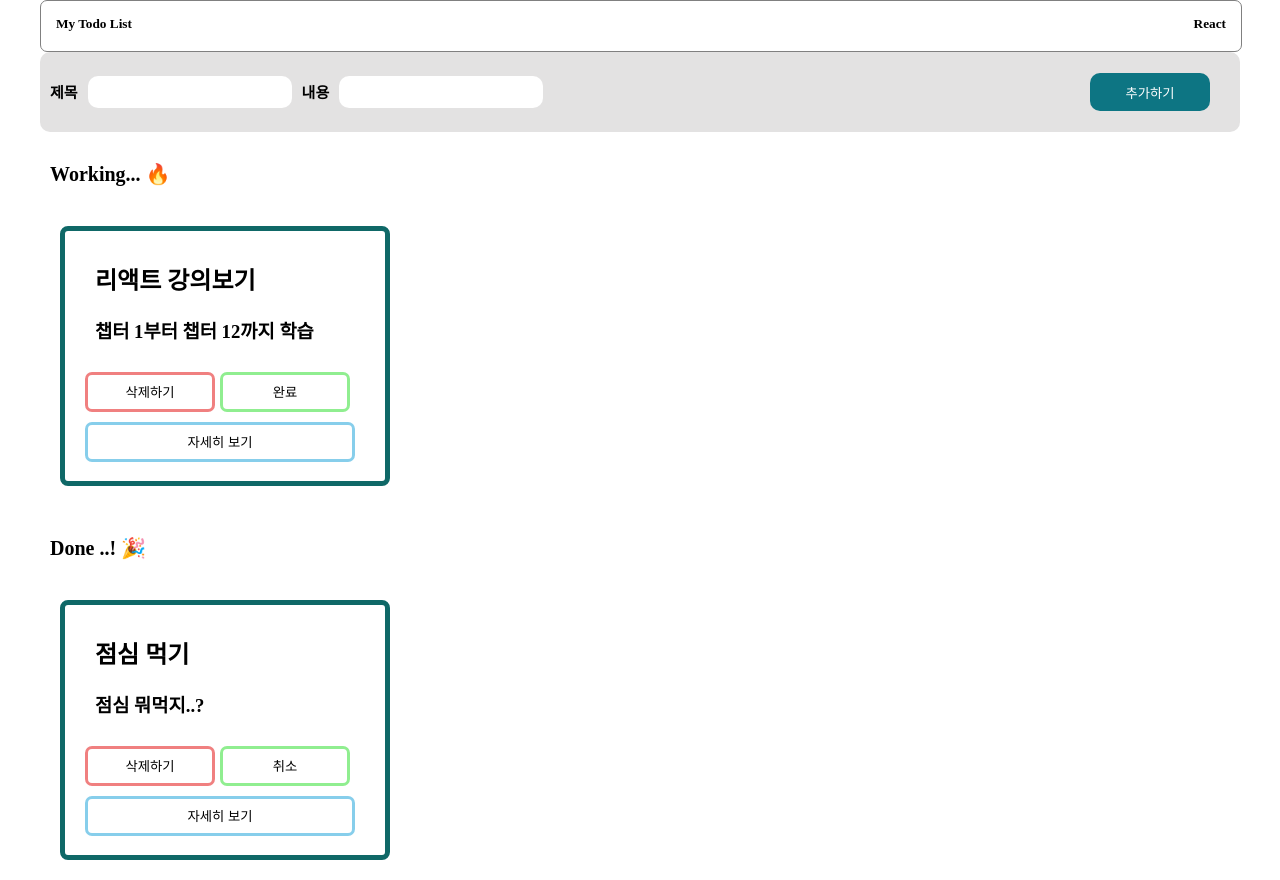
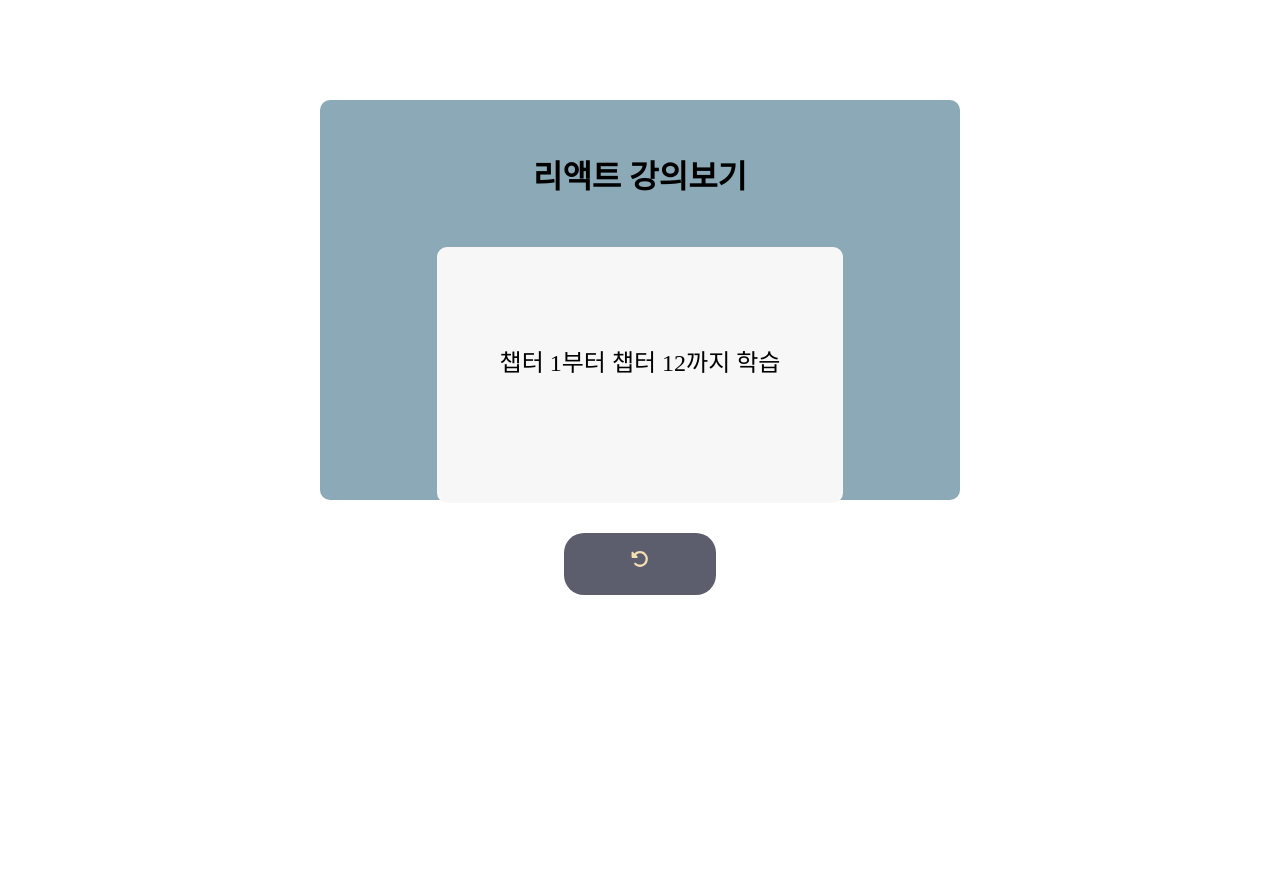
Before and after one commit to minimi61/react-redux-assignment2, a React (Create React App) app: page /DetailPage/1 in a window 1280 px wide. After the commit the page ends 800 px from the top, so only its background shows below. Built offline with nearby package versions, Linux system fonts and the light colour scheme.

Commit message:
+toggletodo&router done

```diff
--- a/src/App.js
+++ b/src/App.js
@@ -1,11 +1,11 @@
 import './App.css';
-import Layout from './components/Layout';
 import React from 'react';
+import Router from './shared/Router';
 
 function App() {
   return (
     <>
-      <Layout />
+      <Router/>
     </>
   );
 }
--- a/src/components/DetailPage.jsx
+++ b/src/components/DetailPage.jsx
@@ -1,11 +1,78 @@
 import React from "react";
+import { useParams } from "react-router-dom";
+import styled from "styled-components";
+import { FontAwesomeIcon } from '@fortawesome/react-fontawesome';
+import { faRotateLeft } from "@fortawesome/free-solid-svg-icons";
+import { useNavigate } from 'react-router-dom';
+import { useDispatch, useSelector } from 'react-redux';
+
+
+const DetailBox = styled.div`
+  width: 50%;
+  height: 50vh;
+  margin: 0  auto;
+  margin-top: 100px;
+  border-radius: 10px;
+  background-color: #8ba9b6;
+`
+const DetailCONTATNER = styled.div`
+  padding: 30px;
+  text-align: center;
+  justify-content: center;
+`
+const DetailContent = styled.div`
+  width: 70%;
+  height: 160px;
+  background-color: #f7f7f7;
+  margin: 0 auto;
+  margin-top: 50px;
+  border-radius: 10px;
+  padding-top: 6rem;
+  font-size: 24px;
+`
+const BACKBTN = styled.div`
+  width: 120px;
+  height: 30px;
+  background-color: #5c5d6d;
+  padding: 1rem;
+  font-size: 18px;
+  font-weight: bolder;
+  color: wheat;
+  border-radius: 20px;
+  margin: 30px auto;
+  cursor: pointer;
+
+  &:hover {
+    background-color: wheat;
+    color: #5c5d6d;
+  }
+`
 
 const DetailPage = () => {
+  const navigate = useNavigate();
+  //뒤로가기 버튼
+  const BackToHome = () => {
+    navigate(-1);
+  }
+
+  const param = useParams();
+  // console.log(param)
+
+  const states = useSelector((state) => state.todosReducer)
+  const sameIdContents = [...states].find(state => {
+    return state.id ===Number(param.id)
+  })
+  console.log(sameIdContents)
+
+
   return (
-    <div>
-      <h1>홈</h1>
-      <p>이곳은 홈이에요. 가장 먼저 보여지는 페이지죠.</p>
-    </div>
+    <DetailBox>
+      <DetailCONTATNER>
+        <h1>{sameIdContents.title}</h1>
+        <DetailContent>{sameIdContents.body }</DetailContent>
+        <BACKBTN onClick={BackToHome}><FontAwesomeIcon icon={faRotateLeft}/></BACKBTN>
+      </DetailCONTATNER>
+    </DetailBox>
   );
 };
 
--- a/src/components/FormInput.jsx
+++ b/src/components/FormInput.jsx
@@ -1,7 +1,6 @@
 import styled from "styled-components";
 import { useState } from 'react';
 import {useDispatch} from 'react-redux'
-import { initialState } from '../redux/modules/todosReducer'
 import { addTodo } from "../redux/modules/todosReducer";
 import List from "./List";
 
@@ -64,7 +63,7 @@ const FormInput = () => {
       body: body,
     }
     dispatch(addTodo(data))
-    // dispatch(dataSave([...initialState, data]))
+// dispatch에서는 합쳐주는 것을 못함
     setTitle('');
     setBody('');
   }
--- a/src/components/List.jsx
+++ b/src/components/List.jsx
@@ -1,6 +1,6 @@
 import styled from "styled-components";
 import Todos from './Todos'
-import { useDispatch, useSelector } from 'react-redux';
+import { useSelector } from 'react-redux';
 
 const ListContainer = styled.div`
   width: 100%;
@@ -21,9 +21,9 @@ const TodosBox = styled.div`
 `
 
 const List = () => {
-  const dispatch = useDispatch(); // dispatch 생성
+  // const dispatch = useDispatch(); // dispatch 생성
   const states = useSelector((state) => state.todosReducer)
-  // console.log(states)
+
   const isDoneFalse = states.filter(state => !state.isDone)
   const isDoneTrue = states.filter(state => state.isDone)
 
@@ -48,11 +48,13 @@ const List = () => {
         Done ..! 🎉
         </p>
         <div>
+        <TodosBox>
           {isDoneTrue.map((state) => {
             return (
               <Todos title={state.title} body={state.body} key={state.id} id={state.id} isDone={state.isDone}/>
           )
-                })}
+          })}
+          </TodosBox>
         </div>
       </div>
 
--- a/src/components/Todos.jsx
+++ b/src/components/Todos.jsx
@@ -1,8 +1,7 @@
 import React from "react";
 import styled from "styled-components";
 import { useDispatch, useSelector } from 'react-redux';
-import { Route } from 'react-router-dom';
-import DetailPage from "./DetailPage";
+import {useNavigate} from 'react-router-dom'
 
 const TodoBox = styled.div`
   width: 300px;
@@ -20,18 +19,6 @@ const TodoBox = styled.div`
     div {
       margin-left: -20px;
       display: flex;
-      /* justify-content: space-between; */
-
-      /* button {
-        width: 130px;
-        height: 40px;
-        border-radius: 7px;
-        background-color: white;
-        border: 3px solid ${(props) => props.bordercolor};
-        color: ${(props) => props.ABC};
-        cursor: pointer;
-        margin-right: 5px;
-      } */
     }
   }
 `
@@ -65,18 +52,20 @@ const DetailPageBtn = styled.button`
 
 const Todos = ({ title, body, id, isDone }) => {
   const dispatch = useDispatch(); // dispatch 생성
+  const navigate = useNavigate();
+
+
   const deleteTodo = () => {
     dispatch({type: 'DELETE_TODO', id})
   }
   const toggleTodo = () => {
     console.log(isDone)
     dispatch({type: 'TOGGLE_TODO', id, isDone})
-    // dispatch(toggleTodo(isDone)) AAA
+    /// dispatch(toggleTodo(id,isDone)) AAA
   }
   const DetailPage = () => {
-    console.log('디테일');
-
-    <Route path="/detail" component={DetailPage} />
+    navigate(`/DetailPage/${id}`);
+    // <Route path="/detail" component={DetailPage} />
   }
 
   return (
--- a/src/index.js
+++ b/src/index.js
@@ -3,7 +3,7 @@ import React from "react";
 import ReactDOM from "react-dom/client";
 import App from "./App";
 import reportWebVitals from "./reportWebVitals";
-import { BrowserRouter } from "react-router-dom";
+// import { BrowserRouter } from "react-router-dom";
 
 // 우리가 추가할 코드
 import store from "./redux/config/configStore";
@@ -16,9 +16,9 @@ root.render(
 	//App을 Provider로 감싸주고, configStore에서 export default 한 store를 넣어줍니다.
 
   <Provider store={store}>
-    <BrowserRouter>
+    {/* <BrowserRouter> */}
       <App />
-    </BrowserRouter>
+    {/* </BrowserRouter> */}
 
   </Provider>
 
--- a/src/redux/modules/todosReducer.js
+++ b/src/redux/modules/todosReducer.js
@@ -1,4 +1,3 @@
-// import { stat } from "fs";
 
 const ADD_TODO = 'ADD_TODO';
 const DELETE_TODO = 'DELETE_TODO';
@@ -59,12 +58,16 @@ export default function todosReducer(state = initialState, action){
 			return state
 
 		case TOGGLE_TODO:
-			console.log(action.id)
-			console.log('x id', state.map(x => x.id === action.id))
-			console.log('x isDone', state.map(x => x.isDone))
+			// console.log(action.id)
+			// console.log('x id', state.map(x => x.id === action.id))
+			// console.log('x isDone', state.map(x => x.isDone))
 			// state = [...state].map(todo => todo.id === action.id ? !todo.isDone : todo.isDone)
 			// console.log([...state].map(x => x.id === action.id? !x.isDone : x.isDone))
-			console.log(state.map(todo => todo.id === action.id ? { ...todo, isDone: !todo.isDone} : todo))
+			// console.log(state.map(todo => todo.id === action.id ? { ...todo, isDone: !todo.isDone} : todo))
+			state = [...state].map((todo) =>
+				todo.id === action.id ?
+					{...todo, isDone: !todo.isDone} : todo
+			)
 			// console.log(state.map(x=>x.isDone)) AAA
 			return state
 
--- /dev/null
+++ b/src/shared/Router.js
@@ -0,0 +1,20 @@
+import React from "react";
+// 1. react-router-dom을 사용하기 위해서 아래 API들을 import 합니다.
+import { BrowserRouter, Route, Routes } from "react-router-dom";
+import DetailPage from "../components/DetailPage";
+import Layout from '../components/Layout'
+
+// 2. Router 라는 함수를 만들고 아래와 같이 작성합니다.
+const Router = () => {
+  return (
+    <BrowserRouter>
+      <Routes>
+        <Route path="/" element={< Layout/>} />
+        <Route path="/DetailPage/:id" element={< DetailPage/> } />
+
+      </Routes>
+    </BrowserRouter>
+  );
+};
+
+export default Router;
```
Also changed, not shown: package.json (+7 -0 lines), 2 other files (tests, documents, lock files or other folders).
